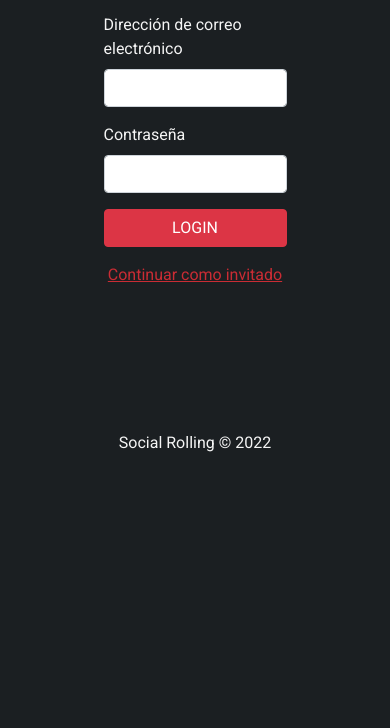
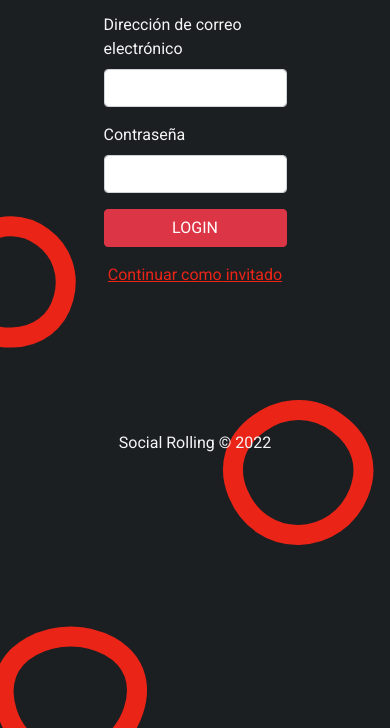
Before and after one commit to emilioh93/Challenge-II, a plain HTML site: page login.html in a window 390 px wide. Shown: the part 116-844 px from the top of the page. Drawn offline with nearby package versions, Linux system fonts and the light colour scheme.

Commit message:
Se cambió background

```diff
--- a/styles/globalStyles.css
+++ b/styles/globalStyles.css
@@ -1,6 +1,6 @@
 @import url('https://fonts.googleapis.com/css2?family=Roboto&display=swap');
 :root {
-    --red: #ca2c34;
+    --red: #ea2417;
     --bg-black: #1b1f22;
     --grey: rgb(52, 53, 53);
     --bg-white: whitesmoke;
@@ -15,7 +15,9 @@ button {
 }
 
 body {
-    background: var(--bg-black);
+    background: url(../img/bgHorizontal.svg);
+    background-repeat: no-repeat;
+    background-size: cover;
     color: whitesmoke;
 }
 
@@ -32,3 +34,9 @@ footer {
     margin-top: 7rem;
     padding: 2rem;
 }
+
+@media (max-width: 767.98px) {
+    body {
+        background: url(../img/bgVertical.svg);
+    }
+}
```
Also changed, not shown: img/bgHorizontal.svg (added), img/bgVertical.svg (added).
